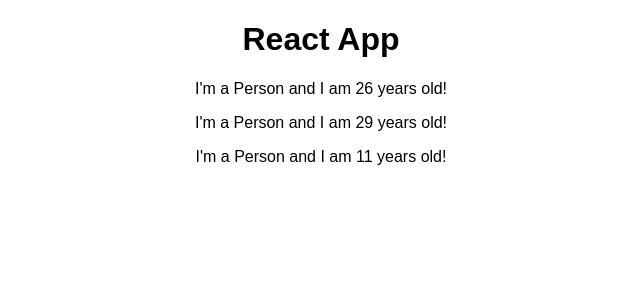
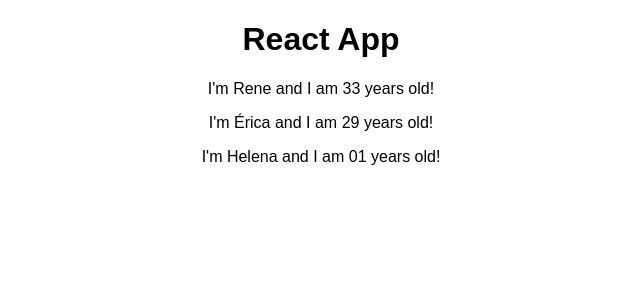
Before and after one commit to Apostata/react-course-06-2018, a React (Create React App) app: page / in a window 1280 px wide. Shown: the top 300 px of the page, without its empty margins (319-959 px from the left). Built offline with nearby package versions, Linux system fonts and the light colour scheme.

Commit message:
Passando propriedades para os componentes

```diff
--- a/src/App.js
+++ b/src/App.js
@@ -7,9 +7,9 @@
     return (
       <div className="App">
         <h1>React App</h1>
-        <Person />
-        <Person />
-        <Person />
+        <Person name="Rene" age="33"/>
+        <Person name="Érica" age="29">My hobbies: read</Person>
+        <Person name="Helena" age="01"/>
       </div>
     );
   }
--- a/src/Person/Person.js
+++ b/src/Person/Person.js
@@ -1,6 +1,6 @@
 import React from 'react';
 
-const person = () => {
-    return <p>I'm a Person and I am {Math.floor(Math.random() * 30)} years old!</p>;
+const person = (props) => {
+    return <p>I'm {props.name} and I am {props.age} years old!</p>;
 }
 export default person;
```
